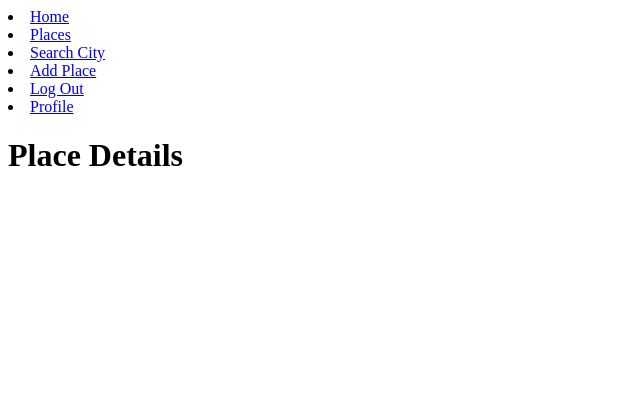
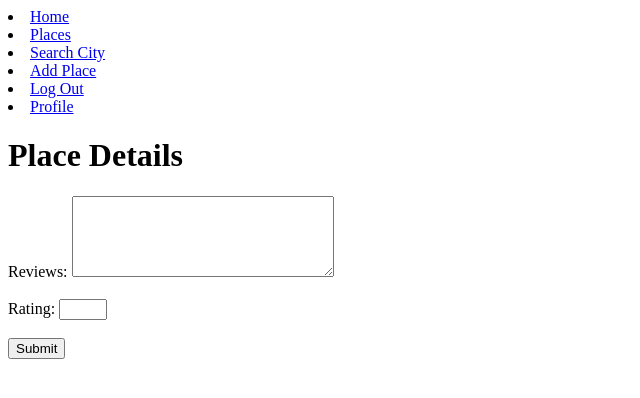
Before and after one commit to B-Selin/WoofAndWander, a Django app: template main_app/templates/places/details.html in a window 1280 px wide. Shown: the top 398 px of the page, without its empty margins (0-640 px from the left). Run offline with Django 4.2, Linux system fonts and the light colour scheme; the template is opened without the code that fills it, so the values that code supplies are empty; the visitor is signed in with stand-in values (Sample User, id 1); some libraries are stand-ins or nearby versions.

Commit message:
created Review model

```diff
--- a/main_app/admin.py
+++ b/main_app/admin.py
@@ -1,7 +1,8 @@
 from django.contrib import admin
-from .models import Pet, Profile, Place
+from .models import Pet, Profile, Place, Review
 
 # Register your models here.
 admin.site.register(Place)
 admin.site.register(Pet)
 admin.site.register(Profile)
+admin.site.register(Review)
--- a/main_app/models.py
+++ b/main_app/models.py
@@ -39,3 +39,9 @@ class Pet(models.Model):
 
     def __str__(self):
         return f'{self.name} ({self.id})'
+
+class Review(models.Model):
+    review = models.TextField(max_length=150)
+    rating = models.IntegerField(default=5)
+    place = models.ForeignKey(Place, on_delete=models.CASCADE)
+    profile = models.ForeignKey(Profile, on_delete=models.CASCADE)
--- a/main_app/templates/places/details.html
+++ b/main_app/templates/places/details.html
@@ -6,5 +6,12 @@
 <p>{{place.address}}</p>
 <p>{{place.category}}</p>
 
+<form action="" method="POST">
+    <label for="reviews">Reviews:</label>
+    <textarea name="reviews" cols="30" rows="5"></textarea><br><br>
+    <label for="rating">Rating:</label>
+    <input type="number" min="1" max="5"><br><br>
+    <input type="submit" name="Add Review">
+</form>
 
 {% endblock %}
```
